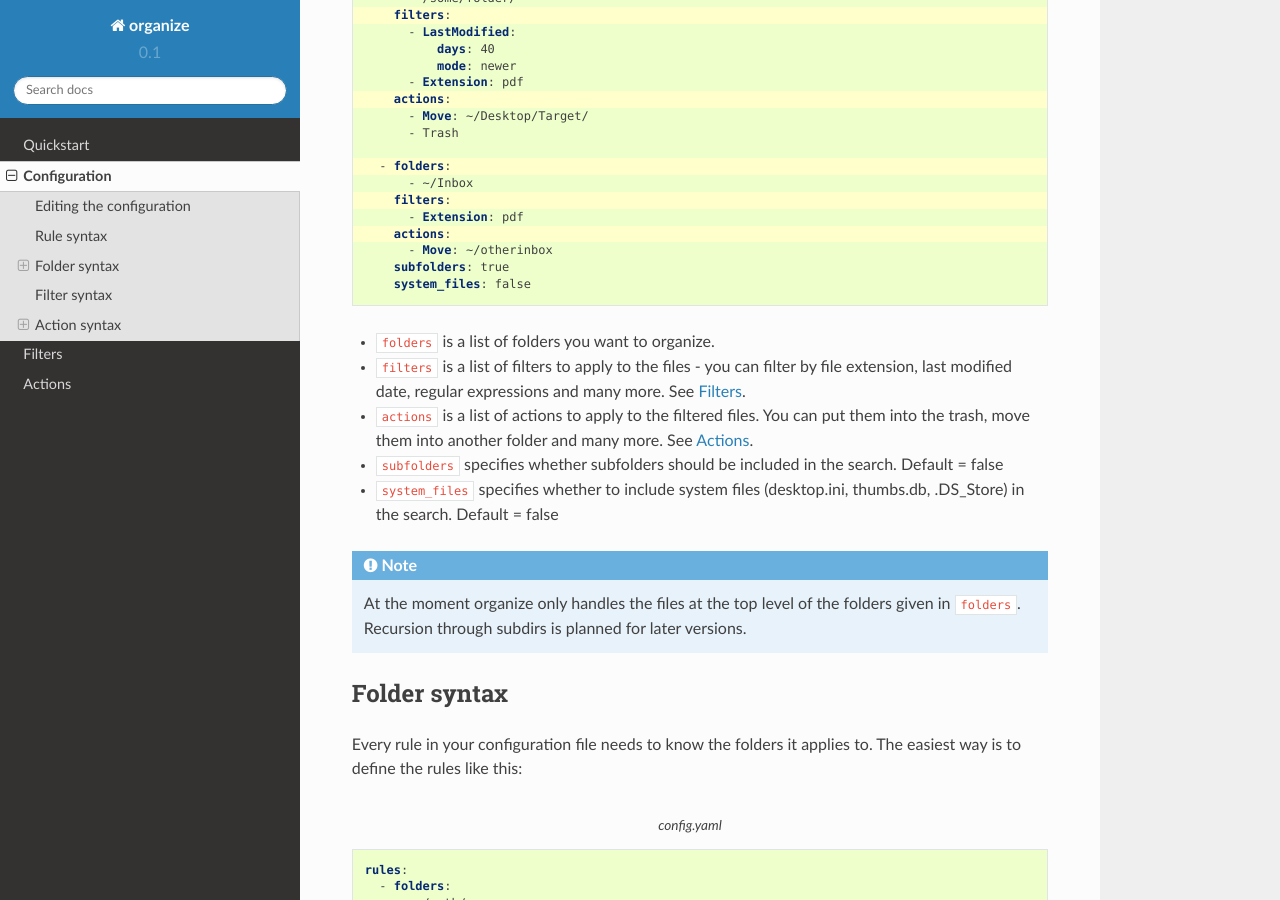
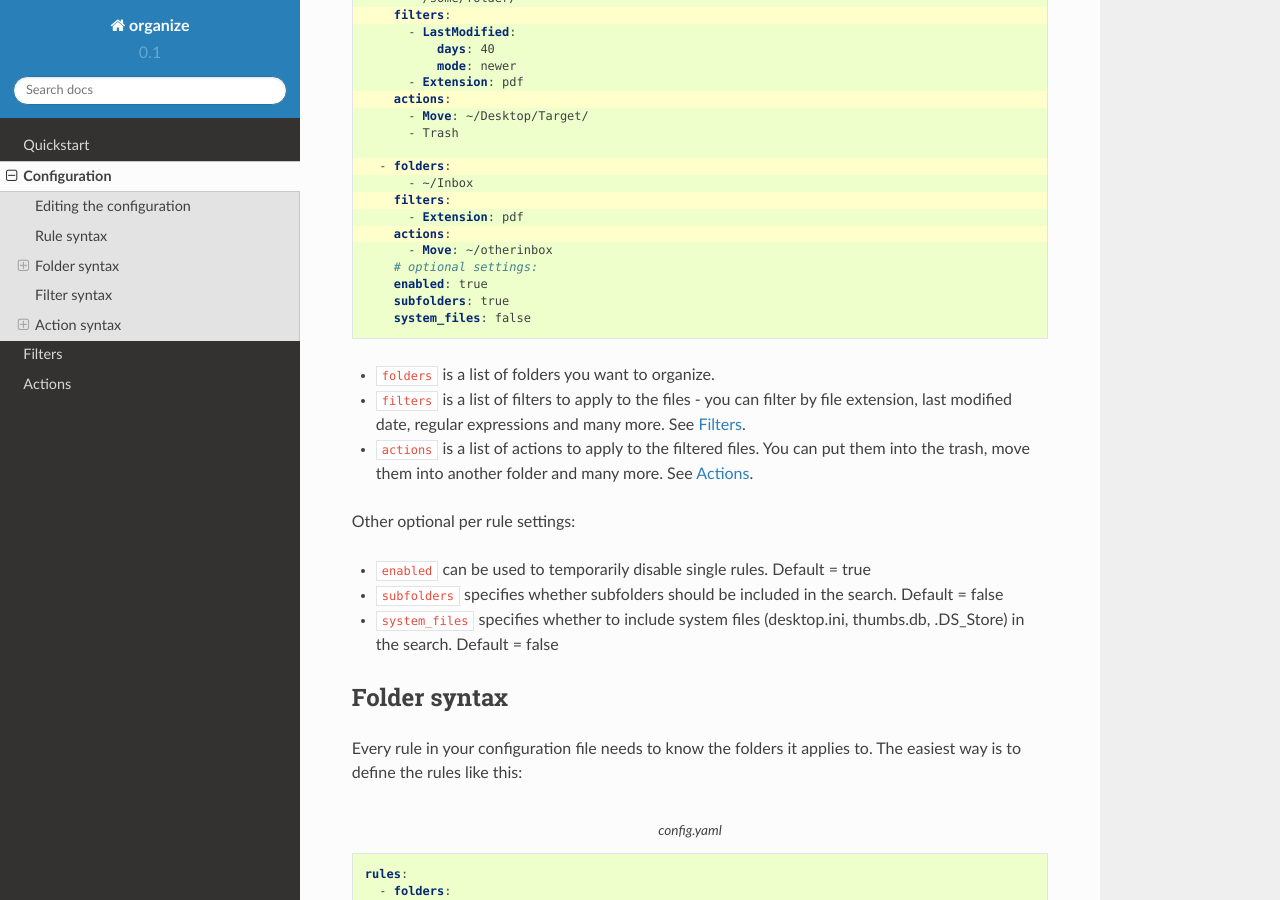
Before and after one commit to tfeldmann/organize, a Sphinx documentation site: the page built from docs/page/config.rst, in a window 1280 px wide and 900 px high, scrolled down 820 px. Built offline with Sphinx 7.4.7 and the Read the Docs theme 2.0.0, drawn with Linux system fonts in a browser that asks for light colours.

Commit message:
Add enabled setting to rules

```diff
--- a/docs/page/config.rst
+++ b/docs/page/config.rst
@@ -51,18 +51,20 @@ Each rule defines ``folders``, ``filters`` (optional) and ``actions``.
         - Extension: pdf
       actions:
         - Move: ~/otherinbox
+      # optional settings:
+      enabled: true
       subfolders: true
       system_files: false
 
 - ``folders`` is a list of folders you want to organize.
 - ``filters`` is a list of filters to apply to the files - you can filter by file extension, last modified date, regular expressions and many more. See :ref:`Filters`.
 - ``actions`` is a list of actions to apply to the filtered files. You can put them into the trash, move them into another folder and many more. See :ref:`Actions`.
+
+Other optional per rule settings:
+
+- ``enabled`` can be used to temporarily disable single rules. Default = true
 - ``subfolders`` specifies whether subfolders should be included in the search. Default = false
 - ``system_files`` specifies whether to include system files (desktop.ini, thumbs.db, .DS_Store) in the search. Default = false
-
-.. note::
-   At the moment organize only handles the files at the top level of the folders given in ``folders``.
-   Recursion through subdirs is planned for later versions.
 
 
 Folder syntax
```
Also changed, not shown: 2 other files.
